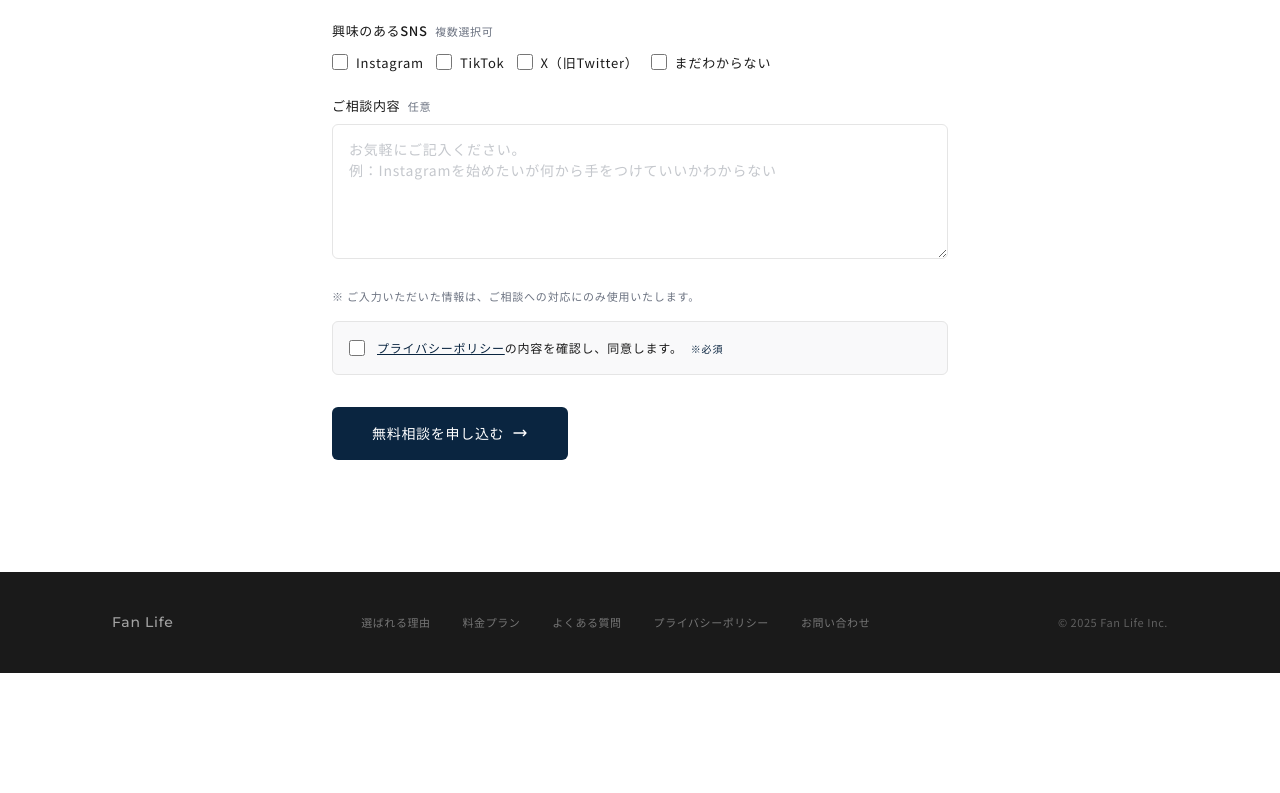
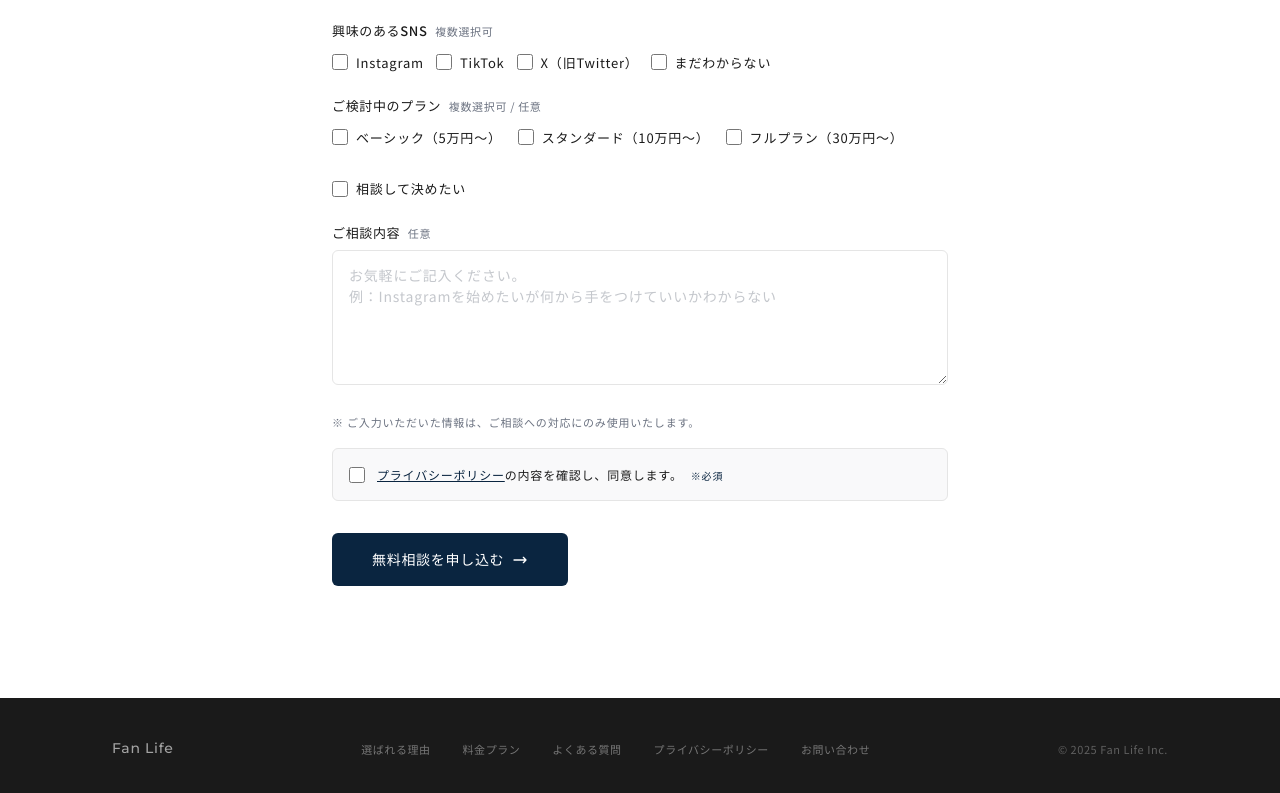
Before and after one commit to tomohiro-hubs/funlife, a plain HTML site: page index.html in a window 1280 px wide. Shown: the part 8968-9761 px from the top of the page. Before the commit the page ends 9641 px from the top, so only its background shows below. Drawn offline with nearby package versions, Linux system fonts and the light colour scheme.

Commit message:
feat: add pricing plan options to contact form with layout adjustment

```diff
--- a/index.html
+++ b/index.html
@@ -3176,6 +3176,60 @@
             </div>
           </div>
 
+          <!-- 検討中のプラン -->
+          <div>
+            <p
+              class="block text-[13px] font-medium text-ink tracking-brand mb-3"
+            >
+              ご検討中のプラン
+              <span class="text-[11px] text-muted font-normal ml-1"
+                >複数選択可 / 任意</span
+              >
+            </p>
+            <div class="flex flex-wrap gap-4">
+              <label class="inline-flex items-center gap-2 cursor-pointer">
+                <input
+                  type="checkbox"
+                  name="plan"
+                  value="ベーシック"
+                  class="w-4 h-4 rounded border-border text-accent focus:ring-accent/30"
+                />
+                <span class="text-[13px] text-ink">ベーシック（5万円〜）</span>
+              </label>
+              <label class="inline-flex items-center gap-2 cursor-pointer">
+                <input
+                  type="checkbox"
+                  name="plan"
+                  value="スタンダード"
+                  class="w-4 h-4 rounded border-border text-accent focus:ring-accent/30"
+                />
+                <span class="text-[13px] text-ink"
+                  >スタンダード（10万円〜）</span
+                >
+              </label>
+              <label class="inline-flex items-center gap-2 cursor-pointer">
+                <input
+                  type="checkbox"
+                  name="plan"
+                  value="フルプラン"
+                  class="w-4 h-4 rounded border-border text-accent focus:ring-accent/30"
+                />
+                <span class="text-[13px] text-ink">フルプラン（30万円〜）</span>
+              </label>
+              <!-- Line break for flex wrap -->
+              <div class="w-full"></div>
+              <label class="inline-flex items-center gap-2 cursor-pointer">
+                <input
+                  type="checkbox"
+                  name="plan"
+                  value="わからない"
+                  class="w-4 h-4 rounded border-border text-accent focus:ring-accent/30"
+                />
+                <span class="text-[13px] text-ink">相談して決めたい</span>
+              </label>
+            </div>
+          </div>
+
           <!-- ご相談内容 -->
           <div>
             <label
```
